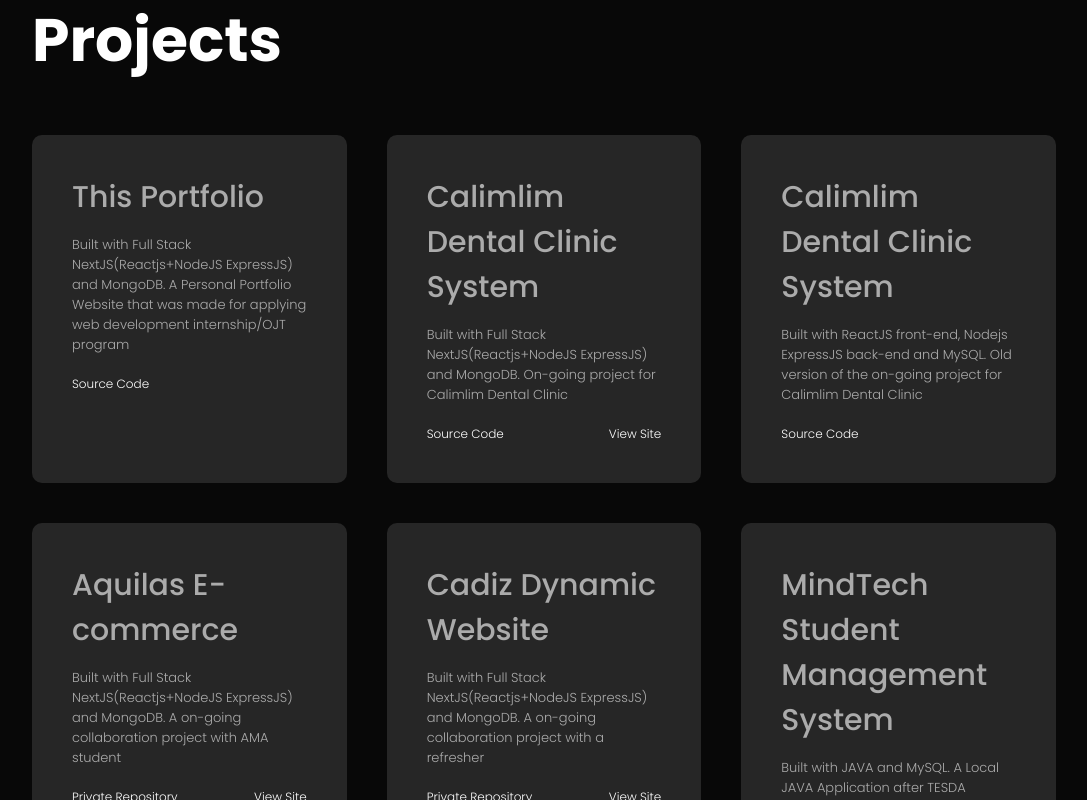
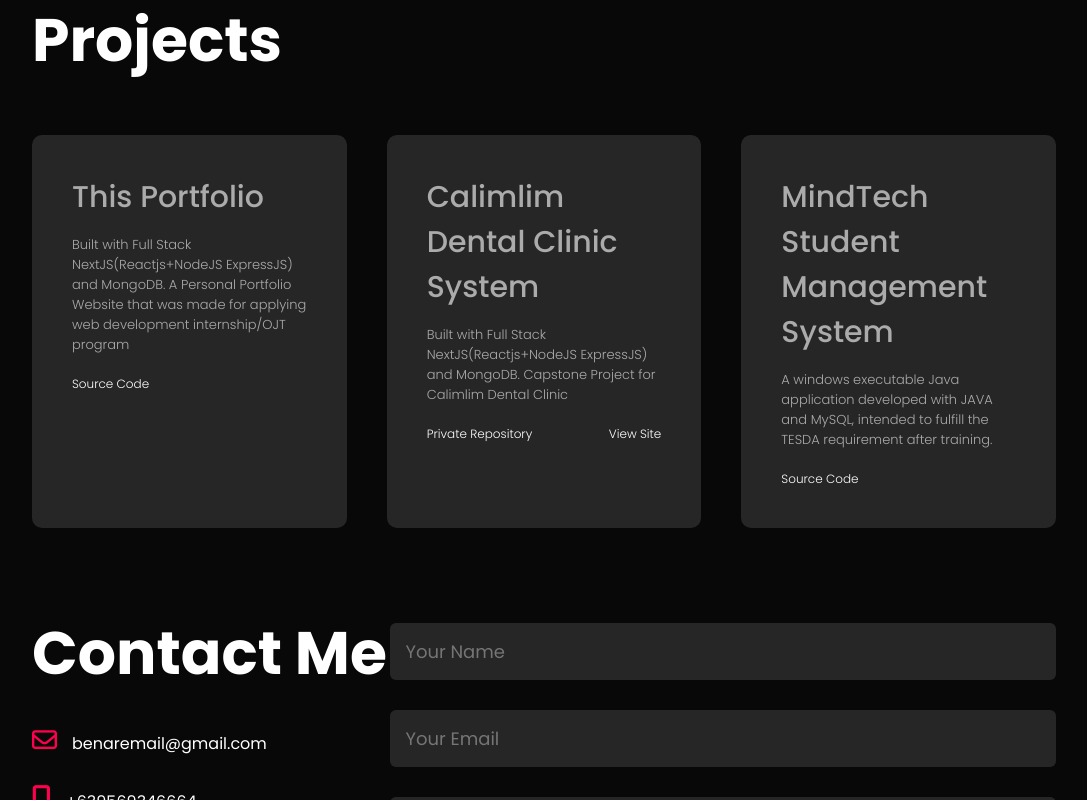
Before and after one commit to bisaisgithub/portfolio, a Next.js app: page / in a window 1280 px wide. Shown: the part 880-1680 px from the top of the page, without its empty margins (96-1183 px from the left). Built offline with nearby package versions, Linux system fonts and the light colour scheme.

Commit message:
update resume, projects

```diff
--- a/components/home/projects.js
+++ b/components/home/projects.js
@@ -14,39 +14,31 @@ const Projects = () => {
     {
       title: "Calimlim Dental Clinic System",
       details:
-        "Built with Full Stack NextJS(Reactjs+NodeJS ExpressJS) and MongoDB. On-going project for Calimlim Dental Clinic",
-      link: "https://calimlim.vercel.app/cdcs/login",
-      git: "https://github.com/bisaisgithub/dcs3.git",
-      linkText: "View Site",
-    },
-    {
-      title: "Calimlim Dental Clinic System",
-      details:
-        "Built with ReactJS front-end, Nodejs ExpressJS back-end and MySQL. Old version of the on-going project for Calimlim Dental Clinic",
-      link: "",
-      git: "https://github.com/bisaisgithub/dcs.git",
-      linkText: "",
-    },
-    {
-      title: "Aquilas E-commerce",
-      details:
-        "Built with Full Stack NextJS(Reactjs+NodeJS ExpressJS) and MongoDB. A on-going collaboration project with AMA student",
-      link: "https://aquilas-store-app.vercel.app/",
+        "Built with Full Stack NextJS(Reactjs+NodeJS ExpressJS) and MongoDB. Capstone Project for Calimlim Dental Clinic",
+      link: "https://calimlimdentalclinic.com/",
       git: "",
       linkText: "View Site",
     },
-    {
-      title: "Cadiz Dynamic Website",
-      details:
-        "Built with Full Stack NextJS(Reactjs+NodeJS ExpressJS) and MongoDB. A on-going collaboration project with a refresher",
-      link: "https://cadiz-arkitektuz.vercel.app/",
-      git: "",
-      linkText: "View Site",
-    },
+    // {
+    //   title: "Aquilas E-commerce",
+    //   details:
+    //     "Built with Full Stack NextJS(Reactjs+NodeJS ExpressJS) and MongoDB. A on-going collaboration project with AMA student",
+    //   link: "https://aquilas-store-app.vercel.app/",
+    //   git: "",
+    //   linkText: "View Site",
+    // },
+    // {
+    //   title: "Cadiz Dynamic Website",
+    //   details:
+    //     "Built with Full Stack NextJS(Reactjs+NodeJS ExpressJS) and MongoDB. A on-going collaboration project with a refresher",
+    //   link: "https://cadiz-arkitektuz.vercel.app/",
+    //   git: "",
+    //   linkText: "View Site",
+    // },
     {
       title: "MindTech Student Management System",
       details:
-        "Built with JAVA and MySQL. A Local JAVA Application after TESDA Training project",
+        "A windows executable Java application developed with JAVA and MySQL, intended to fulfill the TESDA requirement after training.",
       link: "",
       linkText: "",
       git: "https://github.com/bisaisgithub/msrms.git",
```
Also changed, not shown: 2 other files (tests, documents, lock files or other folders).
